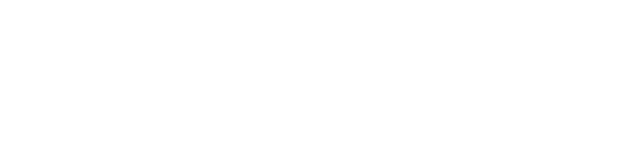
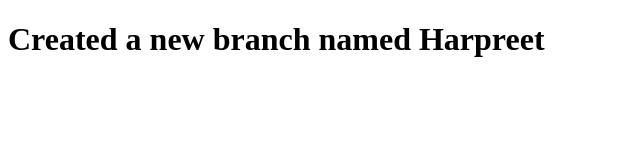
Before and after one commit to Marlatine/GitTest, a plain HTML site: page index.html in a window 1280 px wide. Shown: the whole page, without its empty margins (0-640 px from the left). Drawn offline with Linux system fonts and the light colour scheme.

Commit message:
la til en heading

```diff
--- a/index.html
+++ b/index.html
@@ -7,6 +7,6 @@
     <title>GitTest</title>
 </head>
 <body>
-
+    <h1>Created a new branch named Harpreet</h1>
 </body>
 </html>
```
